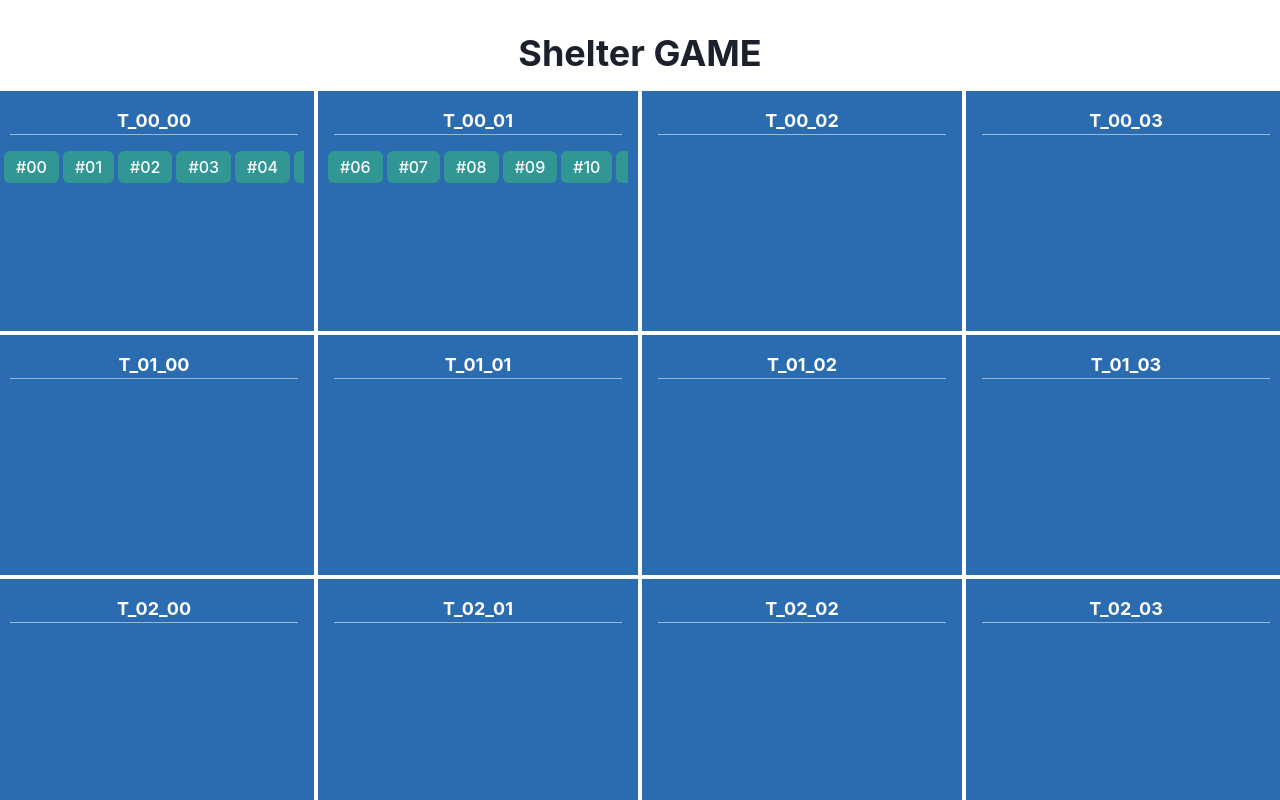
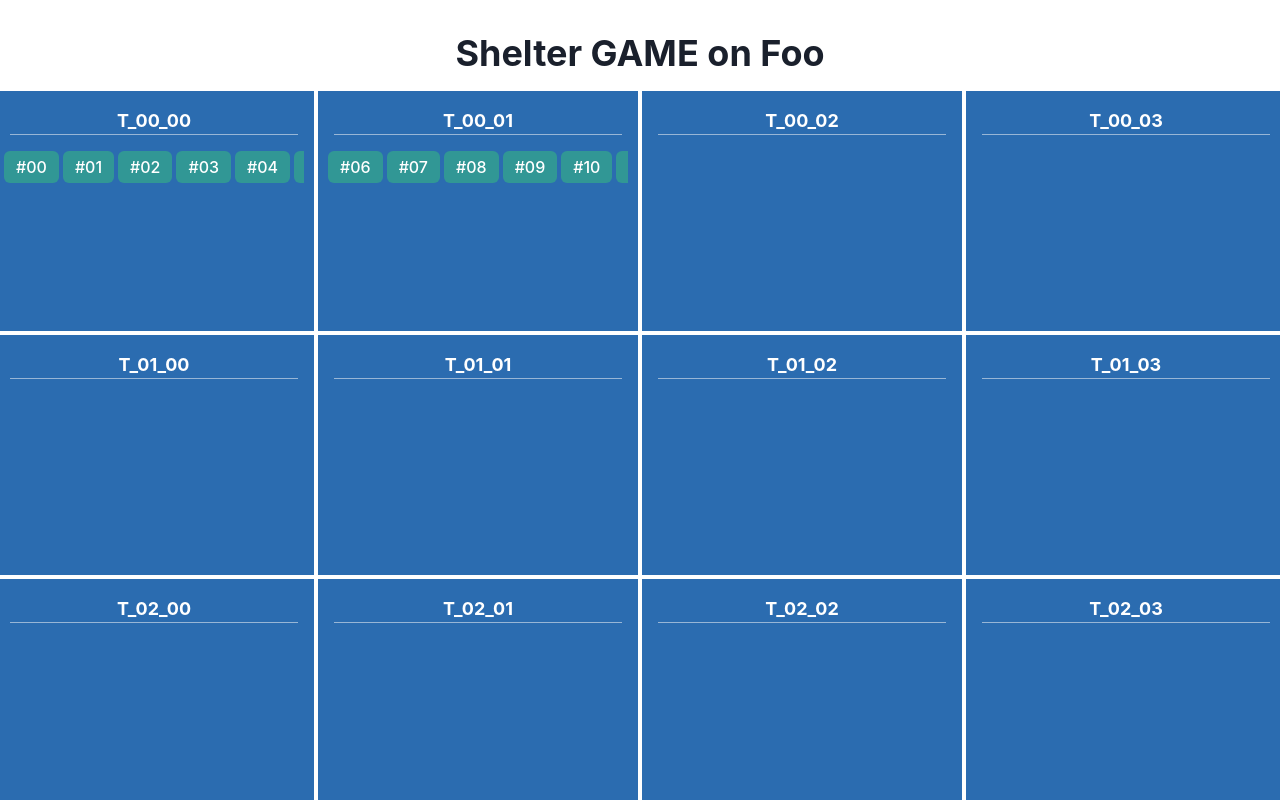
Before and after one commit to trudoholic/shelter-ts, a React (Vite) app: page / in a window 1280 px wide. Shown: the top 800 px of the page. Built offline with nearby package versions, Linux system fonts and the light colour scheme.

Commit message:
test foo

```diff
--- a/src/App.tsx
+++ b/src/App.tsx
@@ -49,7 +49,7 @@ function App() {
         <CSSReset />
         <Container maxW="container.lg" centerContent userSelect="none">
           <Heading as="h1" size="xl" pb={4}>
-            Shelter GAME
+            Shelter GAME on Foo
           </Heading>
 
           <DragDropContext onDragEnd={onDragEnd}>
```
